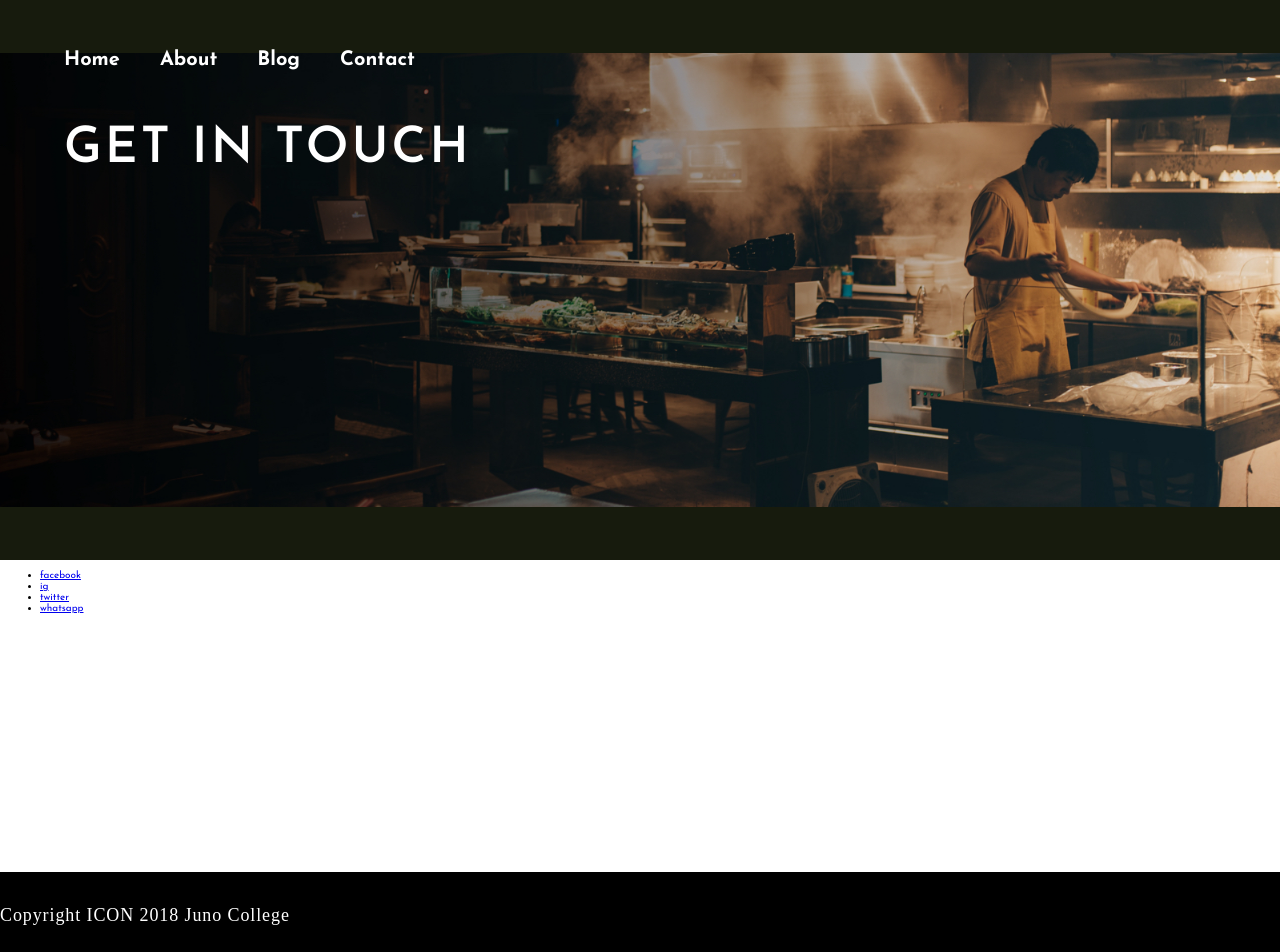
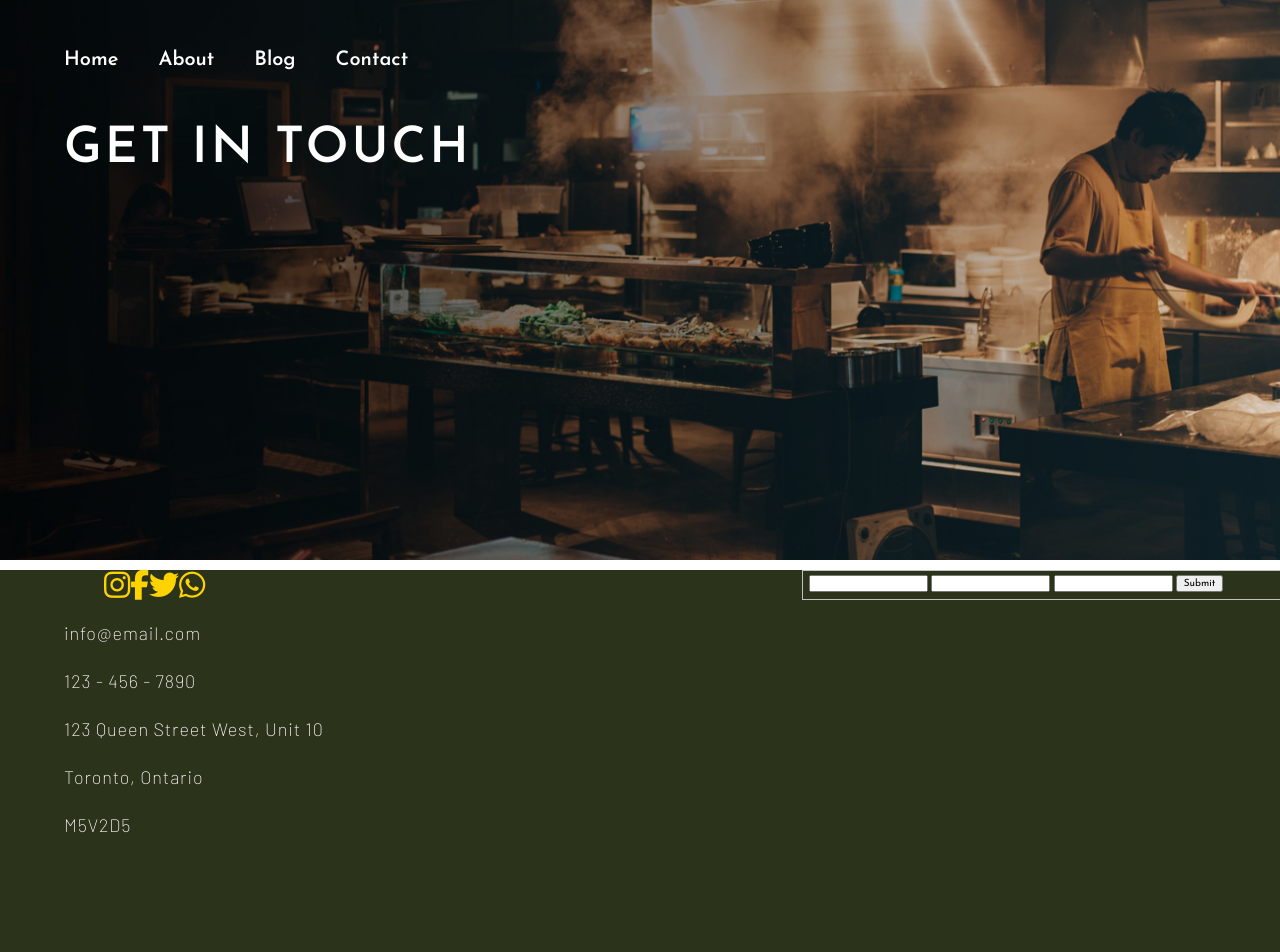
Before and after one commit to sharon-yi/project-2, a plain HTML site: page contact.html in a window 1280 px wide. Shown: the top 952 px of the page. Drawn offline with Linux system fonts and the light colour scheme.

Commit message:
more edits and working on contact page

```diff
--- a/contact.html
+++ b/contact.html
@@ -5,7 +5,9 @@
   <meta charset="UTF-8">
   <meta name="viewport" content="width=device-width, initial-scale=1.0">
   <meta http-equiv="X-UA-Compatible" content="ie=edge">
-  <link href="https://fonts.googleapis.com/css?family=Josefin+Sans:400,600,700&display=swap" rel="stylesheet">
+  <script src="https://kit.fontawesome.com/2a20f3910e.js" crossorigin="anonymous"></script>
+  <link href="https://fonts.googleapis.com/css?family=Josefin+Sans:100,400,600&display=swap" rel="stylesheet">
+  <link href="https://fonts.googleapis.com/css?family=Barlow:200&display=swap" rel="stylesheet">
   <link rel="stylesheet" href="styles/main.css">
   <title>Get In Touch</title>
 </head>
@@ -24,29 +26,36 @@
       <h1>Get In Touch</h1>
     </div>
   </header>
-  <section>
-    <!-- FORM GOES HERE -->
+  <main class="contact-main">
+    <section class="contact-message">
+      <fieldset>
+        <input type="text">
+        <input type="email">
+        <input type="text">
+        <input type="submit">
+      </fieldset>
     </section>
-  <section>
+    <section class="all-contact-info wrapper">
       <div class="social-media">
         <ul>
-        <li><a href="#">facebook</a></li>
-        <li><a href="#">ig</a></li>
-        <li><a href="#">twitter</a></li>
-        <li><a href="#">whatsapp</a></li>
+          <li><a href="#"><i class="fab fa-instagram fa-3x"></i></a></li>
+          <li><a href="#"><i class="fab fa-facebook-f fa-3x"></i></a></li>
+          <li><a href="#"><i class="fab fa-twitter fa-3x"></i></a></li>
+          <li><a href="#"><i class="fab fa-whatsapp fa-3x"></i></a></li>
         </ul>
         <div class="contact-info">
-        <p>Lorem ipsum dolor</p>
-        <p>Lorem ipsum dolor</p>
-        <p>Lorem ipsum dolor</p>
-        <p>Lorem ipsum dolor</p>
-        <p>Lorem ipsum dolor</p>
+          <p>info@email.com</p>
+          <p>123 - 456 - 7890</p>
+          <p>123 Queen Street West, Unit 10</p>
+          <p>Toronto, Ontario</p>
+          <p>M5V2D5</p>
         </div>
       </div>
 
     </section>
+  </main>
   <footer>
-    <p>Copyright ICON 2018 Juno College</p>
+    <p class="footer-cr">Copyright © 2018 Juno College</p>
   </footer>
 </body>
 
--- /dev/null
+++ b/styles/sass/_contact.scss
@@ -0,0 +1,24 @@
+.contact-main {
+  background-color: #2B331B;
+  position: relative;
+  height: 700px;
+
+  .social-media {
+    ul {
+      display: flex;
+      list-style: none;
+      a {
+          color: #FFD300;
+      }
+    }
+  }
+
+  .contact-message {
+    position: absolute;
+    width: 500px;
+    left: 800px;
+  }
+
+
+
+}
--- a/styles/sass/_header.scss
+++ b/styles/sass/_header.scss
@@ -13,7 +13,7 @@
   background-color: #171B0D;
   background-position: center;
   background-repeat: no-repeat;
-  background-size: contain;
+  background-size: cover;
   position: relative;
   min-height: 70vh;
 }
--- a/styles/sass/_nav.scss
+++ b/styles/sass/_nav.scss
@@ -1,6 +1,6 @@
 .wrapper {
   margin: 0 auto;
-  max-width: 1240px;
+  max-width: 1280px;
   width: 90%;
 }
 .nav ul {
--- a/styles/sass/main.scss
+++ b/styles/sass/main.scss
@@ -7,6 +7,7 @@
 @import "index-gift-card";
 @import "index-nature";
 @import "index-gallery";
+@import "contact";
 
 
 // * {
```
Also changed, not shown: styles/main.css. Lines whose indentation alone changed are shown as unchanged.
